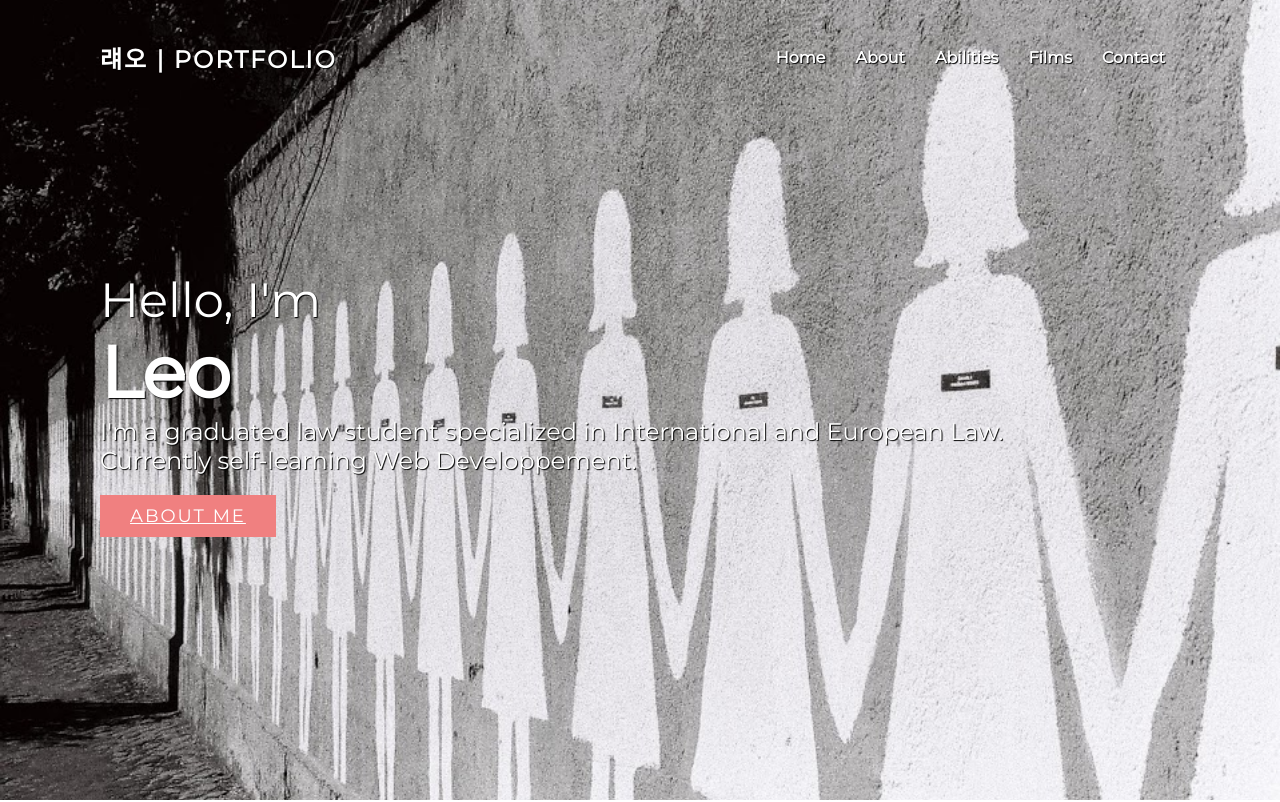
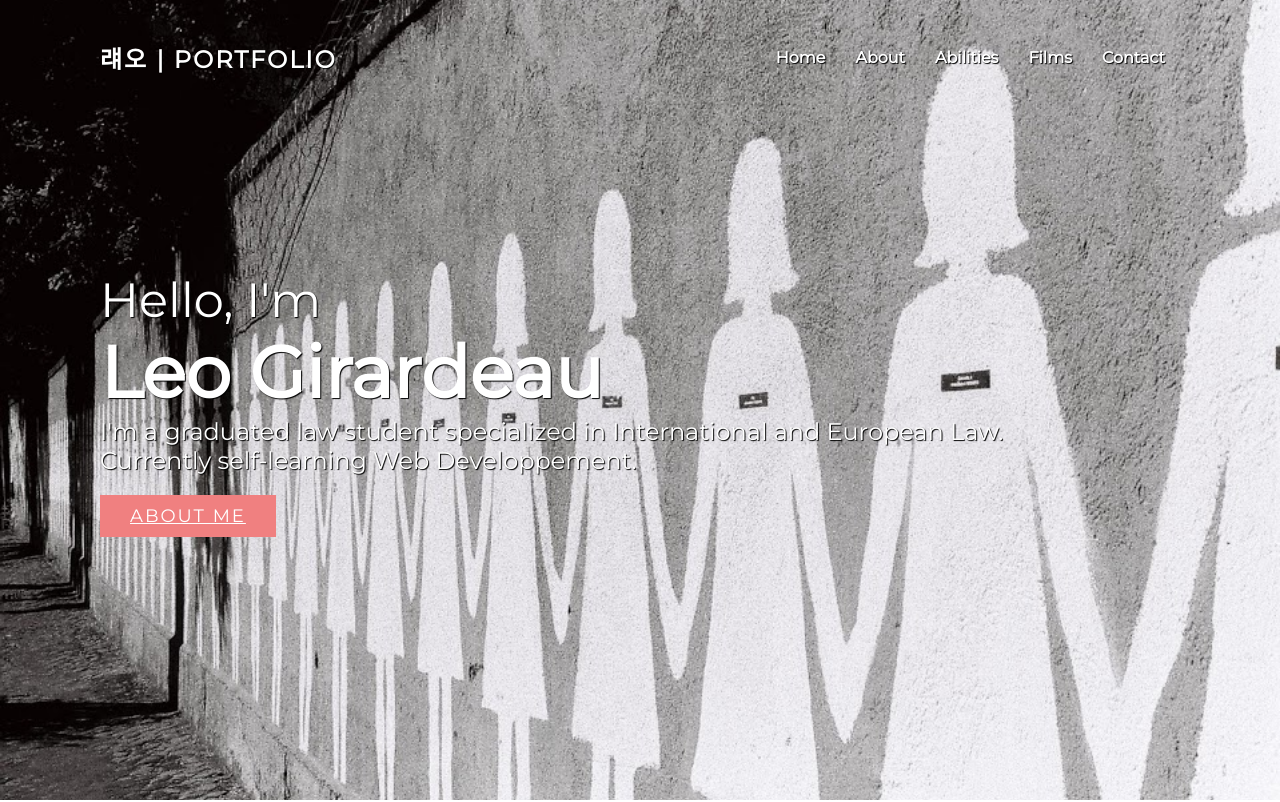
Before and after one commit to leogirardeau/Portfolio-exercice, a plain HTML site: page index.html in a window 1280 px wide. Shown: the top 802 px of the page. Drawn offline with Linux system fonts and the light colour scheme.

Commit message:
Girardeau

```diff
--- a/index.html
+++ b/index.html
@@ -32,7 +32,7 @@
 
     <section class="hero" id="home">
       <div class="textBx">
-        <h2>Hello, I'm <br /><span>Leo</span></h2>
+        <h2>Hello, I'm <br /><span>Leo Girardeau</span></h2>
         <h3>
           I'm a graduated law student specialized in International and European
           Law. <br />
```
